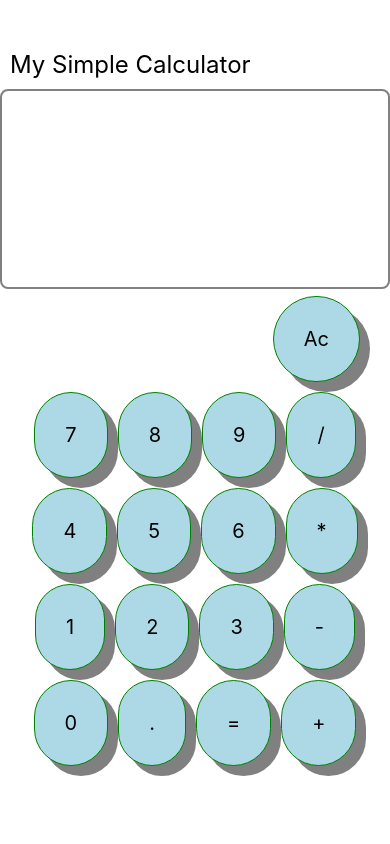
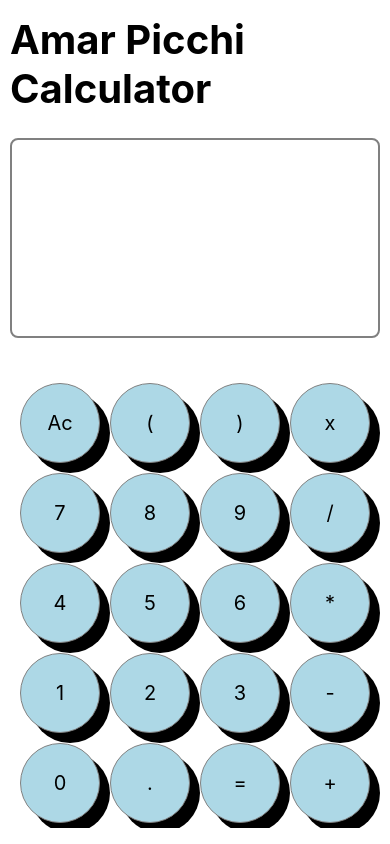
Before and after one commit to Asif3359/My-First-Native-App, a React Native app: screen / in a window 390 px wide. Built offline with nearby package versions, Linux system fonts and the light colour scheme.

Commit message:
added Clear functionality and pranthesis functionalitr .

```diff
--- a/App.tsx
+++ b/App.tsx
@@ -1,33 +1,36 @@
-import { View, Text, ScrollView, StyleSheet, SafeAreaView } from 'react-native';
+import { View, Text, ScrollView, StyleSheet, SafeAreaView, TouchableOpacity } from 'react-native';
 import React, { useState } from 'react';
 
 const App = () => {
 
-    const [input , setInput]=useState("");
-    const [result , setResult]=useState("");
+  const [input, setInput] = useState("");
+  const [result, setResult] = useState("");
 
-  const handleButton =(value)=>{
+  const handleButton = (value) => {
 
-    if(value=="ac")
-    {
+    if (value == "Ac") {
       setInput("");
       setResult("");
     }
-    else if(value=="=")
-    {
-      try{
+    else if (value == "x") {
+      const remaining = input.slice(0, input.length - 1);
+      setInput(remaining);
+    }
+    else if (value == "=") {
+      try {
         const calculateResult = eval(input);
         setResult(calculateResult.toString());
+        setInput(calculateResult.toString());
       }
-      catch(Error){
+      catch (Error) {
         setResult("Error");
       }
     }
-    else{
+    else {
       setInput((prevInput) => prevInput + value);
     }
   }
-  const buttons = [
+  const buttons = ["Ac", "(", ")", "x",
     "7", "8", "9", "/",
     "4", "5", "6", "*",
     "1", "2", "3", "-",
@@ -40,22 +43,20 @@ const App = () => {
         <View style={styles.container}>
           <View>
             <View>
-              <Text style={styles.header}>My Simple Calculator </Text>
+              <Text style={styles.header}>Amar Picchi Calculator </Text>
             </View>
             <View style={styles.outputContainer}>
               <Text style={styles.Output}>{input}</Text>
               <Text style={styles.Output}>{result}</Text>
             </View>
-            <View style={styles.AcButton}>
-              <View style={[styles.button]}>
-                <Text  onPress={()=>handleButton("ac")} style={styles.buttonText}>Ac</Text>
-              </View>
-            </View>
+
             <ScrollView contentContainerStyle={styles.buttonGrid}>
               {
                 buttons.map((button, index) => (
                   <View key={index} style={styles.button}>
-                    <Text onPress={()=>handleButton(button)} style={styles.buttonText}>{button}</Text>
+                    <TouchableOpacity>
+                      <Text onPress={() => handleButton(button)} style={styles.buttonText}>{button}</Text>
+                    </TouchableOpacity>
                   </View>
                 ))
               }
@@ -72,17 +73,18 @@ const styles = StyleSheet.create({
     flex: 1,
     alignItems: 'center',
     justifyContent: 'center',
-    marginTop: 50
   },
   header: {
-    fontSize: 24,
+    fontSize: 40,
     marginBottom: 10,
-    marginHorizontal:10
+    marginHorizontal: 10,
+    marginTop:15,
+    fontWeight:"bold"
   },
   Output: {
     fontSize: 40,
     marginBottom: 10,
-    marginHorizontal:10
+    marginHorizontal: 10
   },
   buttonGrid: {
     flexDirection: 'row', // Horizontal layout
@@ -94,32 +96,30 @@ const styles = StyleSheet.create({
     justifyContent: 'center',
     alignItems: 'center',
     borderWidth: 1,
-    borderColor: 'green',
+    borderColor: 'gray',
     margin: 5,
+    height:80,
+    width:80,
     borderRadius: 100,
-    shadowColor: "gray",
     shadowOffset: {
       width: 10,
       height: 10,
     },
     shadowOpacity: 100,
   },
+
   buttonText: {
     fontSize: 20,
-    padding:30,
-  },
-  AcButton: {
-    flex: 1,
-    justifyContent: "flex-end",
-    alignItems: "flex-end",
-    marginHorizontal: 25
+    padding: 30,
   },
   outputContainer: {
     borderColor: "gray",
     borderWidth: 2,
     borderRadius: 8,
     height: 200,
-    marginBottom: 50
+    marginBottom: 40,
+    marginHorizontal:10,
+    marginTop:15
   }
 });
 
```
